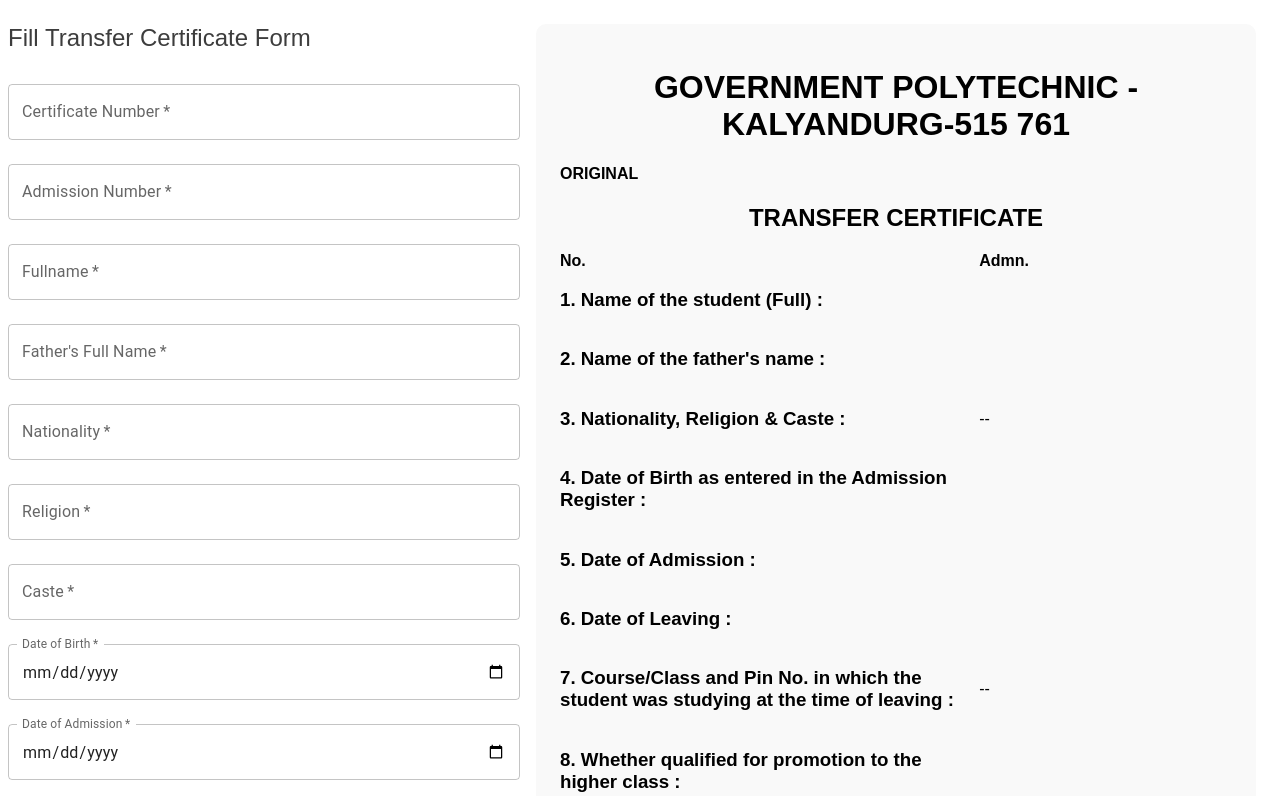
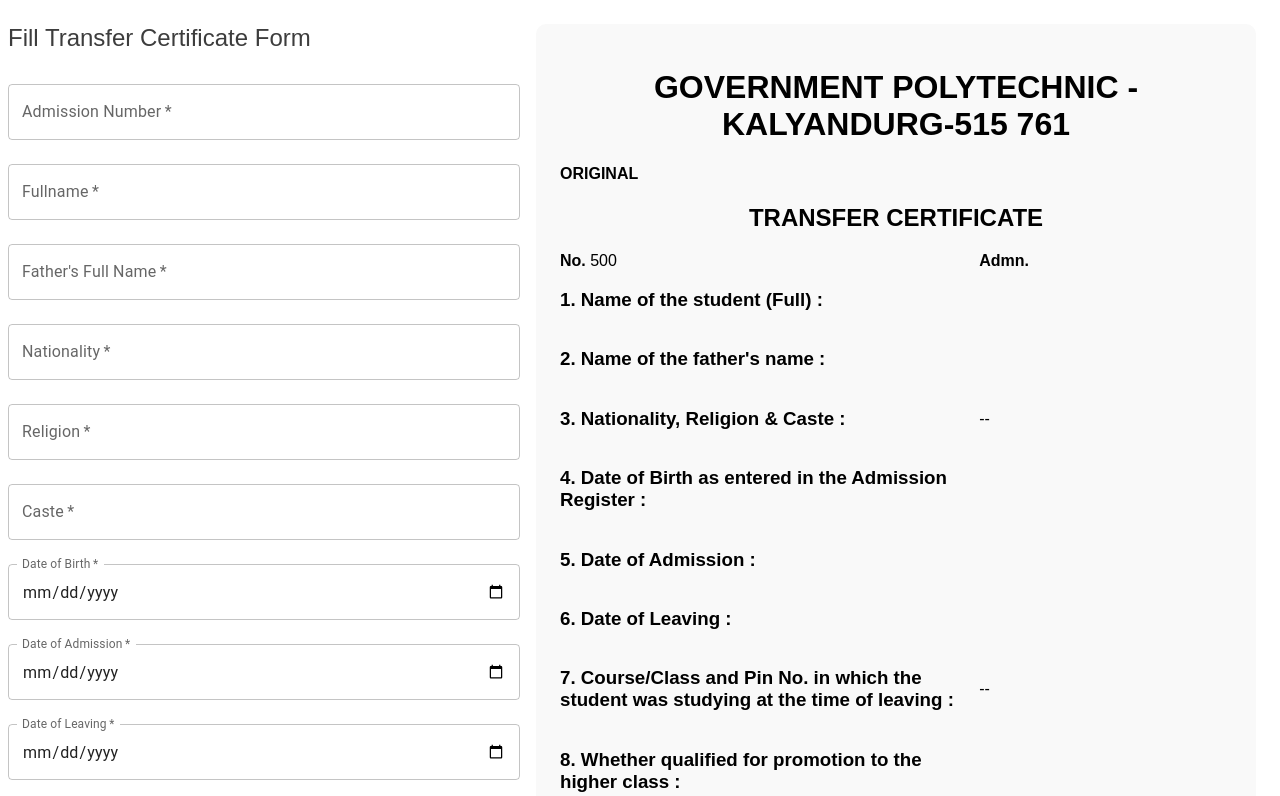
Before and after one commit to Rafiya1207/TC-Generator, a React (Vite) app in the folder frontend/: page /create in a window 1280 px wide. Shown: the top 796 px of the page. Built offline with nearby package versions, Linux system fonts and the light colour scheme.

Commit message:
Add updateCertificateNumber function and integrate it into TCDownloadPage and CreateTC components

```diff
--- a/frontend/src/components/Generate TC/CreateTC.jsx
+++ b/frontend/src/components/Generate TC/CreateTC.jsx
@@ -4,7 +4,7 @@ import { useState, useContext } from 'react';
 import TCDataConfirmationPopUp from './TCDataConfirmationPopUp.jsx';
 import { UserDataContext } from '../../context/UserDataContext.jsx';
 const CreateTC = ({ navigate }) => {
-	const { userData } = useContext(UserDataContext);
+	const { userData, updateTCForm } = useContext(UserDataContext);
 
 	const [ isTCSubmitted, setIsTCSubmitted ] = useState(false);
 	const handleOpen = () => {
@@ -18,6 +18,7 @@ const CreateTC = ({ navigate }) => {
   const handleConfirm = ( status ) => {
     setIsTCSubmitted(false);
 		navigate('/downloadTC', { state: status });
+		// updateTCForm();
   };
 
 	return (
--- a/frontend/src/components/Generate TC/TCDataConfirmationPopUp.jsx
+++ b/frontend/src/components/Generate TC/TCDataConfirmationPopUp.jsx
@@ -5,8 +5,6 @@ import { UserDataContext } from "../../context/UserDataContext";
 function TCDataConfirmationPopUp({ isTCSubmitted, close, confirm }) {
 	const { userData, addUserData } = useContext(UserDataContext);
 	const [isSubmitted, setIsSubmitted] = useState(false);
-	const [status, setStatus] = useState(false);
-
 
 	useEffect(() => {
 		if (!isSubmitted) return;
--- a/frontend/src/components/Generate TC/TCForm.jsx
+++ b/frontend/src/components/Generate TC/TCForm.jsx
@@ -11,12 +11,6 @@ const TCForm = ({ open }) => {
   return (
     <form className="tc-form">
       <h1 className="tc-form-heading">Fill Transfer Certificate Form</h1>
-      <MaterialTextField
-        label="Certificate Number"
-        name="certificateNumber"
-        value={userData.certificateNumber}
-        listener={addUserData}
-      />
       <MaterialTextField
         label="Admission Number"
         name="admissionNumber"
--- a/frontend/src/components/TCDownloadPage.jsx
+++ b/frontend/src/components/TCDownloadPage.jsx
@@ -11,7 +11,7 @@ const TCDownloadPage = () => {
 	const location = useLocation();
 	const status = location.state;
 	const [contentHeight, setContentHeight] = useState('auto');
-	const { userData } = useContext(UserDataContext);
+	const { userData, updateCertificateNumber } = useContext(UserDataContext);
 	const navigate = useNavigate();
 
 	useEffect(() => {
@@ -103,7 +103,7 @@ const TCDownloadPage = () => {
 						<Button variant="contained" color="primary" onClick={buttonListener}>
 							{buttonLabel}
 						</Button>
-						<Button variant="outlined" color="secondary" onClick={() => navigate('/dashboard')}>
+						<Button variant="outlined" color="secondary" onClick={() => { navigate('/dashboard'); updateCertificateNumber(); }}>
 							Back to Home
 						</Button>
 					</Box>
--- a/frontend/src/context/UserDataContext.jsx
+++ b/frontend/src/context/UserDataContext.jsx
@@ -4,7 +4,7 @@ export const UserDataContext = createContext();
 
 export const UserDataProvider = ({ children }) => {
 	const [userData, setUserData] = useState({
-		certificateNumber: '',
+		certificateNumber: 500,
 		admissionNumber: '',
 		fullname: '',
 		fatherName: '',
@@ -33,7 +33,6 @@ export const UserDataProvider = ({ children }) => {
 	const removeUserData = () => {
 		setUserData((prevData) => ({
 			...prevData,
-			certificateNumber: '',
 			admissionNumber: '',
 			fullname: '',
 			fatherName: '',
@@ -51,10 +50,17 @@ export const UserDataProvider = ({ children }) => {
 			isPaidFee: '',
 			isApplied: '',
 		}));
+	}
+
+	const updateCertificateNumber = () => {
+		// removeUserData()
+		setUserData((prevData) => ({
+			...prevData,
+			certificateNumber: userData.certificateNumber + 1 }))
 	};
 
 	return (
-		<UserDataContext.Provider value={{ userData, addUserData, removeUserData }}>
+		<UserDataContext.Provider value={{ userData, addUserData, removeUserData, updateCertificateNumber }}>
 			{children}
 		</UserDataContext.Provider>
 	);
```
